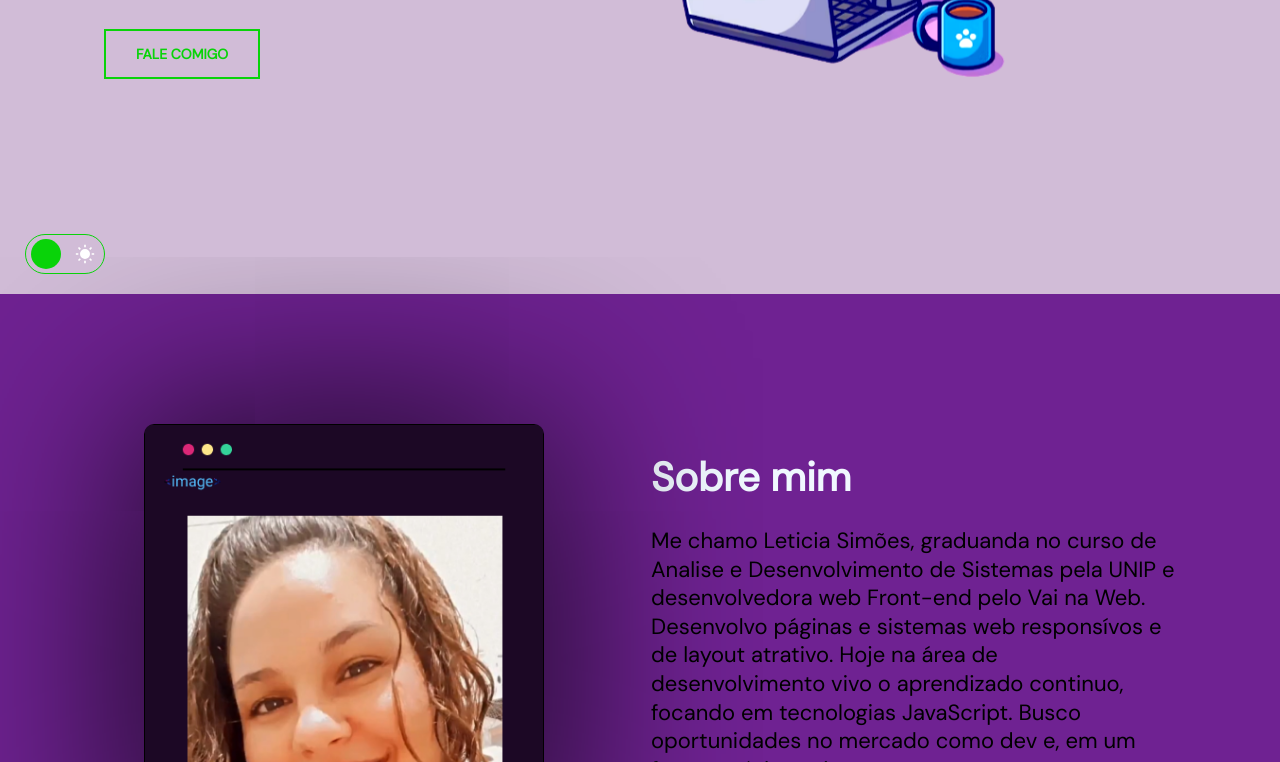
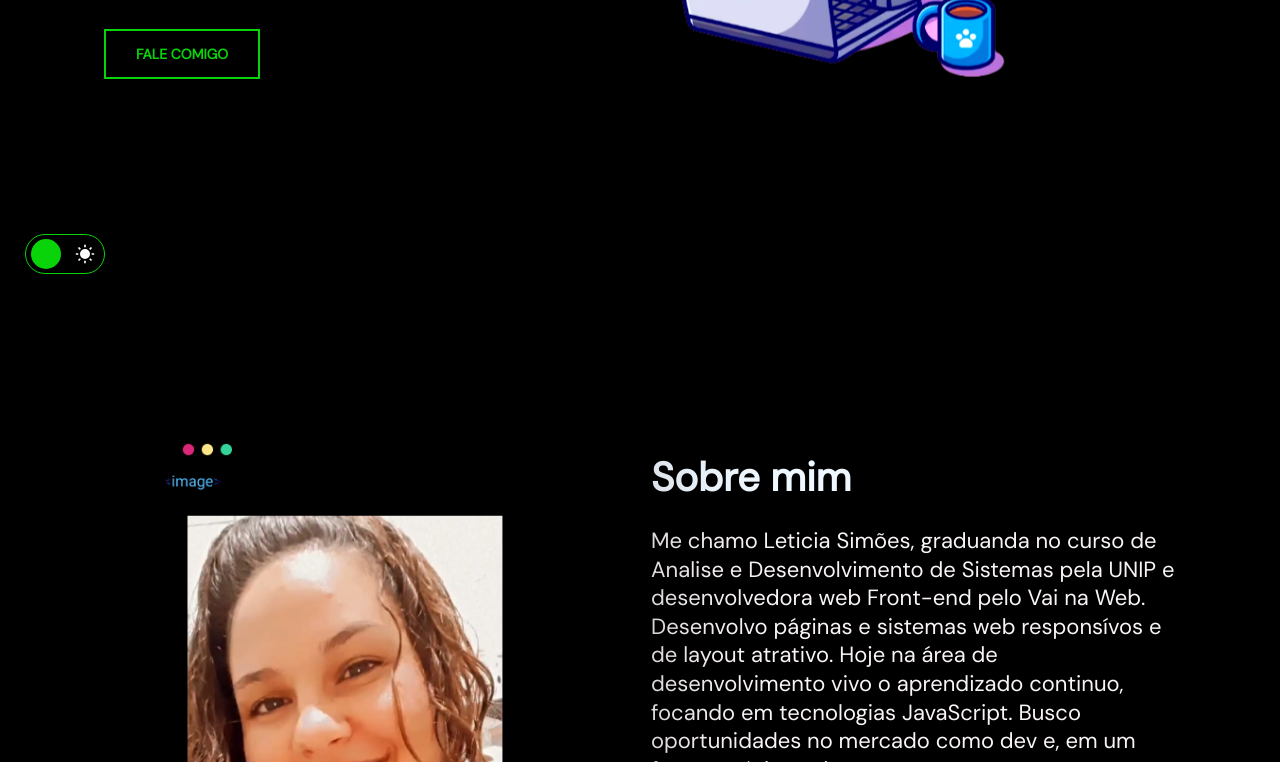
Before and after one commit to leticiasimoess/portifolio, a plain HTML site: page index.html in a window 1280 px wide. Shown: the part 506-1268 px from the top of the page. Drawn offline with nearby package versions, Linux system fonts and the light colour scheme; a web font is replaced by a local one.

Commit message:
Update style.css

```diff
--- a/assets/css/style.css
+++ b/assets/css/style.css
@@ -12,12 +12,12 @@
   --hue: 120;
   --primary-color: hsl(var(--hue), 92%, 43%);
   --primary-hover: hsl(var(--hue), 92%, 33%);
-  --secundary-color: hsl(287, 26%, 79%);
-  --third-color: hsla(0, 0%, 100%, 0.1);
-  --bg-color: hsla(281, 76%, 31%, 0.932);
-
-  --headline: hsl(291, 96%, 20%);
-  --paragraph: rgb(0, 0, 0);
+  --secundary-color: hsl(0, 0%, 0%);
+  --third-color: hsla(123, 67%, 59%, 0.1);
+  --bg-color: hsla(0, 0%, 0%);
+
+  --headline: hsl(339, 95%, 50%);
+  --paragraph: rgb(250, 245, 245);
   --paragraph-2: hsl(calc(var(--hue) + 10), 74%, 97%);
 
   font-size: 62.5%;
```
